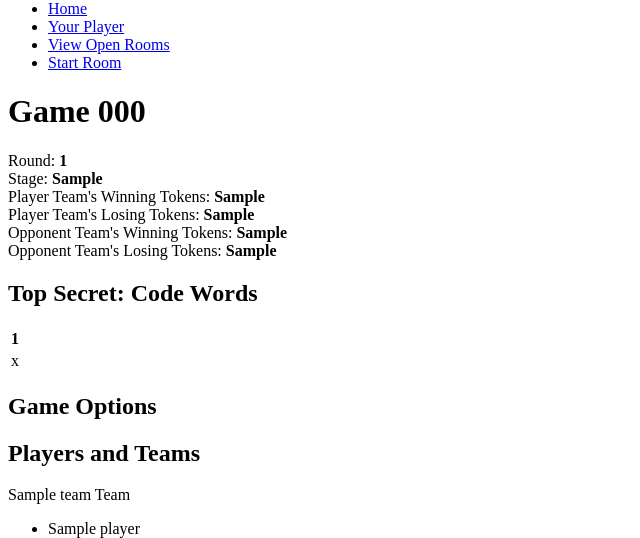
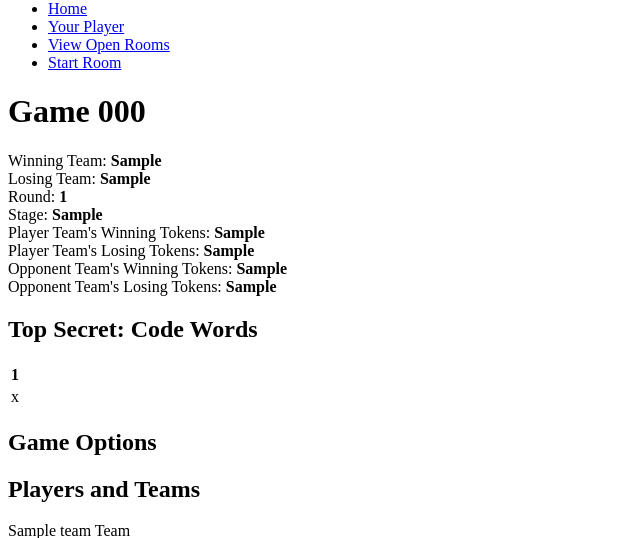
Before and after one commit to Maaack/ClusterBuster, a Django app: template core/templates/core/game_detail.html in a window 1280 px wide. Shown: the part 16-554 px from the top of the page, without its empty margins (0-640 px from the left). Run offline with Django 3.2, Linux system fonts and the light colour scheme; tables that the repository leaves empty hold one stand-in row (values such as "Sample post"); the template is opened without the code that fills it: values that come from a table or form of the project are taken from there, most other values are stand-ins (such as "Sample title", 1, 10 or a date in 2020).

Commit message:
RFCT-03: Show final score when the game is over. Hide other options.

```diff
--- a/core/templates/core/game_detail.html
+++ b/core/templates/core/game_detail.html
@@ -5,6 +5,12 @@
     <div id="game-information">
         <div id="game-title">
             <h1>Game {{ game.code }}</h1>
+        </div>
+        {% if is_game_over %}
+            <h2>Game Over!</h2>
+        {% endif %}
+        <div id="final-score-information">
+            {% include "core/includes/final_score.html" %}
         </div>
         <div id="round-information">
             <div id="round-number-block">
--- /dev/null
+++ b/core/templates/core/includes/final_score.html
@@ -0,0 +1,12 @@
+<div id="winning-team-information">
+    Winning Team:
+    <strong>
+        <span id="winning-team-name">{{ winning_team }}</span>
+    </strong>
+</div>
+<div id="losing-team-information">
+    Losing Team:
+    <strong>
+        <span id="losing-team-name">{{ losing_team }}</span>
+    </strong>
+</div>
```
Also changed, not shown: core/views/views.py (+28 -17 lines).
